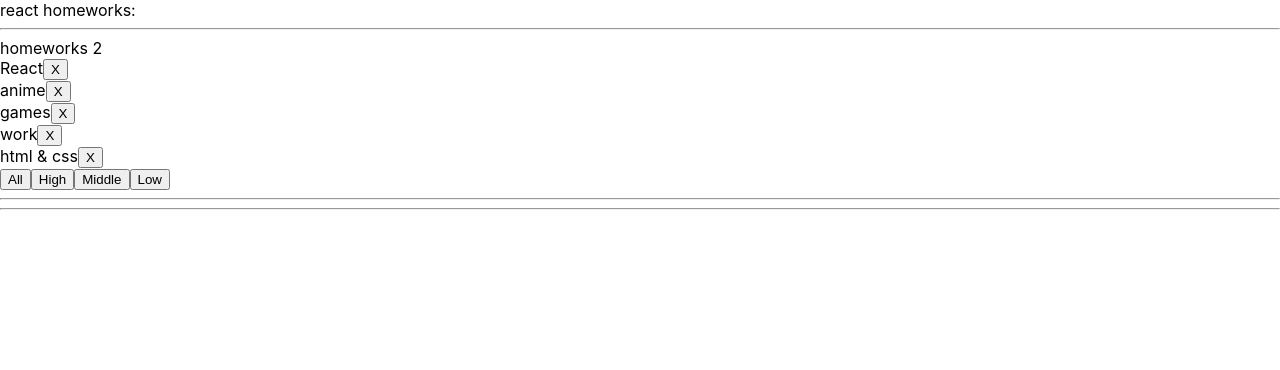
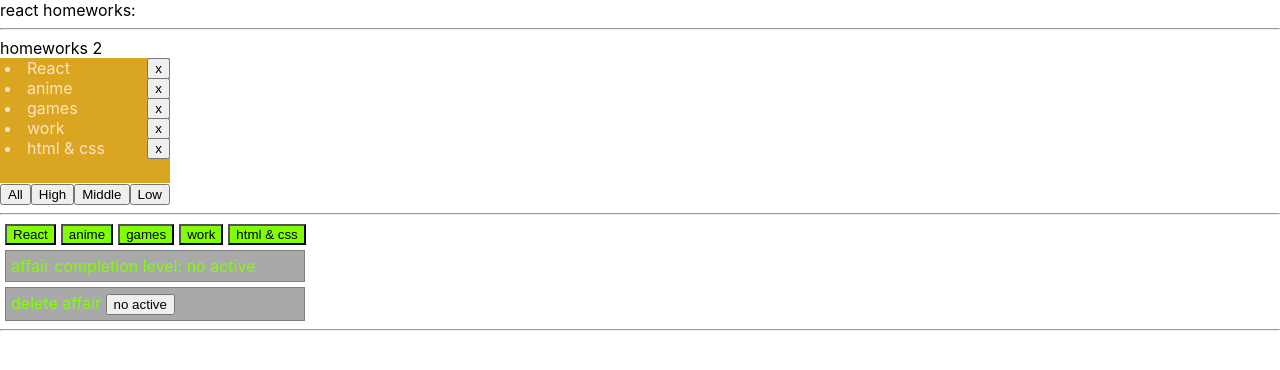
Before and after one commit to serIvanich/my-simple-react-homeworks, a React (Create React App) app: page / in a window 1280 px wide. Shown: the top 370 px of the page. Built offline with nearby package versions, Linux system fonts and the light colour scheme.

Commit message:
add AlternativeAffairs

```diff
--- a/src/p2-homeworks/h2/Affair.tsx
+++ b/src/p2-homeworks/h2/Affair.tsx
@@ -1,5 +1,6 @@
-import React, { MouseEventHandler } from 'react'
-import { AffairType } from './HW2'
+import React from 'react'
+import s from './Affairs.module.css'
+import {AffairType} from "./HW2";
 
 type AffairPropsType = {
     // key не нужно типизировать
@@ -14,11 +15,13 @@
     }// need to fix
 
     return (
-        <div>
-            {props.affair.name}
+        <>
+            <li >
+                {props.affair.name}
 
-            <button onClick={deleteCallback}>X</button>
-        </div>
+                <button className={s.buttonDelete} onClick={deleteCallback}>x</button>
+            </li>
+        </>
     )
 }
 
--- a/src/p2-homeworks/h2/Affairs.module.css
+++ b/src/p2-homeworks/h2/Affairs.module.css
@@ -1,7 +1,30 @@
 .container {
-    /*display: grid;*/
-    /*grid-template-rows: 20px 20px 20px 20px 20px 20px;*/
-    /*grid-template-columns: max-content;*/
-    /*grid-gap: 5px;*/
-display: block;
+    position: relative;
+    background-color: goldenrod;
+    width: 165px;
+    height: 125px;
+    padding-left: 5px;
+    color: bisque;
+
 }
+.buttonDelete {
+
+    position: absolute;
+    right: 0;
+}
+
+.buttonName {
+
+    margin-left: 5px;
+    background-color: chartreuse;
+}
+
+
+.levelBlock {
+    margin: 5px;
+    padding: 5px;
+    width: 288px;
+    border: 1px solid gray;
+    background-color: darkgray;
+    color: chartreuse;
+}
--- a/src/p2-homeworks/h2/AlternativeAffairs.tsx
+++ b/src/p2-homeworks/h2/AlternativeAffairs.tsx
@@ -1,9 +1,45 @@
 import React from 'react'
+import {AffairType, ValueType} from "./HW2";
+import s from './Affairs.module.css'
 
-function AlternativeAffairs() {
+type AltAffairsPropsType = {
+    data: Array<AffairType>
+    value: string
+    valueDelete: string
+    affairId: number | undefined
+    setValue: (value: ValueType) => void
+    setValueDelete: (valueDelete: string) => void
+    setAffairId: (affairId: number | undefined) => void
+    deleteAltAffairCallback: (_id: number) => void
+}
+
+function AlternativeAffairs(props: AltAffairsPropsType) {
+    function onClickDelete() {
+        if (props.affairId) {
+            props.deleteAltAffairCallback(props.affairId)
+            props.setValue('no active')
+            props.setValueDelete('no active')
+        }
+    }
+
     return (
         <div>
-
+            <div>
+                {props.data.map((a: AffairType) => {
+                    function onClickName() {
+                        props.setValue(a.priority)
+                        props.setValueDelete(a.name)
+                        props.setAffairId(a._id)
+                    }
+                    return <button key={a._id} className={s.buttonName} onClick={onClickName}>{a.name}</button>
+                })}
+            </div>
+            <div className={s.levelBlock}>
+                affair completion level: {props.value}
+            </div>
+            <div className={s.levelBlock}>
+                delete affair <button onClick={onClickDelete}>{props.valueDelete}</button>
+            </div>
         </div>
     )
 }
--- a/src/p2-homeworks/h2/HW2.tsx
+++ b/src/p2-homeworks/h2/HW2.tsx
@@ -1,5 +1,6 @@
 import React, {useState} from 'react'
 import Affairs from './Affairs'
+import AlternativeAffairs from "./AlternativeAffairs";
 
 // types
 export type AffairPriorityType = 'high' | 'middle' | 'low'// need to fix any
@@ -9,6 +10,8 @@
     priority: AffairPriorityType
 }// need to fix any
 export type FilterType = 'all' | AffairPriorityType
+
+export type ValueType = 'no active' | FilterType
 
 // constants
 const defaultAffairs: Array<AffairType> = [ // need to fix any
@@ -22,10 +25,10 @@
 // pure helper functions
 export const filterAffairs = (affairs: Array<AffairType>, filter: FilterType): Array<AffairType> => { // need to fix any
     if (filter === 'all') return affairs
-    else return affairs.filter( a => a.priority === filter)// need to fix
+    else return affairs.filter(a => a.priority === filter)// need to fix
 }
 export const deleteAffair = (affairs: Array<AffairType>, _id: number): Array<AffairType> => { // need to fix any
-    return affairs.filter( a => a._id !== _id)// need to fix
+    return affairs.filter(a => a._id !== _id)// need to fix
 }
 
 function HW2() {
@@ -34,6 +37,14 @@
 
     const filteredAffairs = filterAffairs(affairs, filter)
     const deleteAffairCallback = (_id: number) => setAffairs(deleteAffair(affairs, _id)) // need to fix any
+
+    const [altAffairs, setAltAffairs] = useState<Array<AffairType>>([...defaultAffairs])
+
+    const deleteAltAffairCallback = (_id: number) => setAltAffairs(deleteAffair(altAffairs, _id))
+
+    const [value, setValue] = useState<ValueType>('no active')
+    const [valueDelete, setValueDelete] = useState<string>('no active')
+    const [id, setId] = useState<number | undefined>()
 
     return (
         <div>
@@ -49,7 +60,16 @@
 
             <hr/>
             {/*для личного творчества, могу проверить*/}
-            {/*<AlternativeAffairs/>*/}
+            <AlternativeAffairs
+                data={altAffairs}
+                value={value}
+                valueDelete={valueDelete}
+                affairId={id}
+                setValue={setValue}
+                setValueDelete={setValueDelete}
+                setAffairId={setId}
+                deleteAltAffairCallback={deleteAltAffairCallback}
+            />
             <hr/>
         </div>
     )
```
